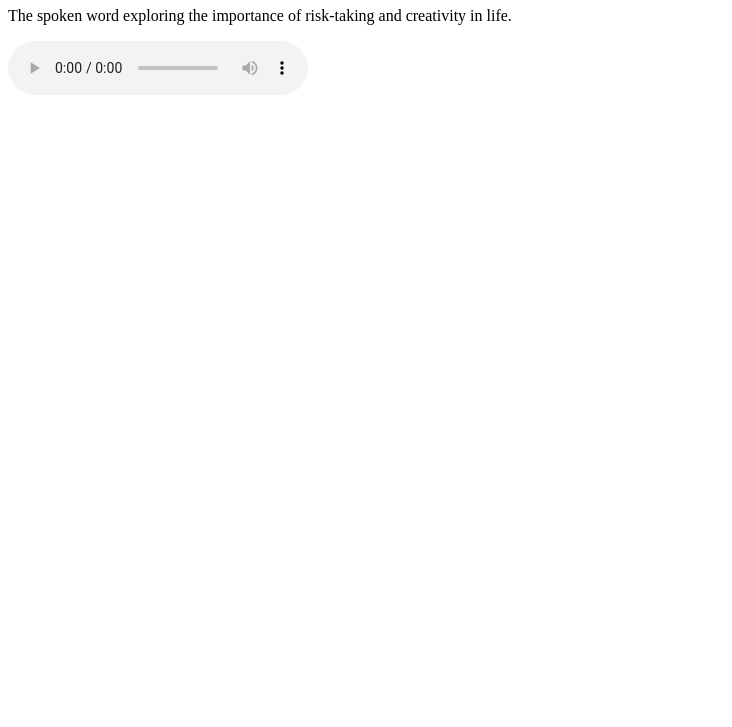
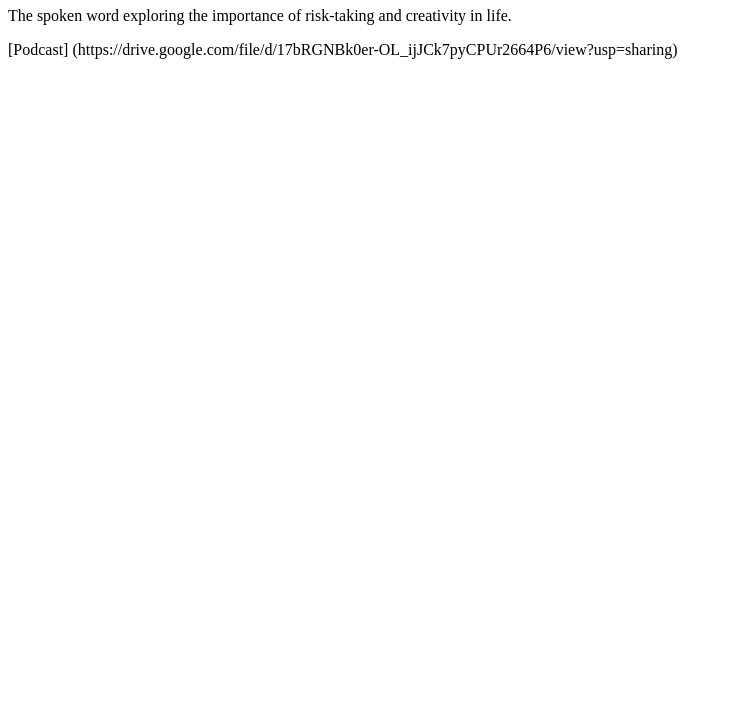
Before and after one commit to katspenc2021/speaklife, a plain HTML site: page index.html in a window 1280 px wide. Shown: the part 73-800 px from the top of the page, without its empty margins (0-732 px from the left). Drawn offline with Linux system fonts and the light colour scheme.

Commit message:
Update index.html

```diff
--- a/index.html
+++ b/index.html
@@ -5,10 +5,7 @@
     <p>The spoken word exploring the importance of risk-taking and creativity in life.</p>
 
     <div>
-      <audio controls>
-          <source src="Podcast" type="audio/mpeg">
-          Your browser does not support the audio tag.
-      </audio>
+      [Podcast] (https://drive.google.com/file/d/17bRGNBk0er-OL_ijJCk7pyCPUr2664P6/view?usp=sharing)
     </div>
 
 
```
